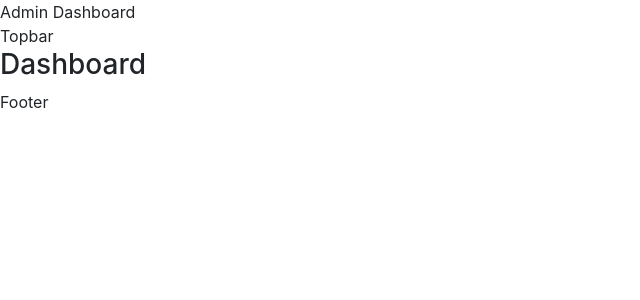
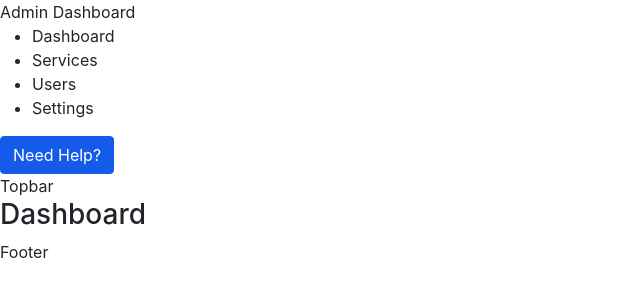
Before and after one commit to uyilboga/react-admin-dashboard, a Next.js app: page /dashboard in a window 1280 px wide. Shown: the top 300 px of the page, without its empty margins (0-640 px from the left). Built offline with nearby package versions, Linux system fonts and the light colour scheme.

Commit message:
sidebar update

```diff
--- a/components/dashboard/partials/Sidebar/Sidebar.js
+++ b/components/dashboard/partials/Sidebar/Sidebar.js
@@ -1,15 +1,44 @@
 import Link from "next/link";
+import {Button} from "react-bootstrap";
 
 function Sidebar() {
 	return (
 		<div className="dashboard-sidebar">
-			<div className="sidebar-log">
+			<div className="sidebar-logo">
 				<Link href={'/dashboard'}>
 					<a>
 						Admin Dashboard
 					</a>
 				</Link>
 			</div>
+			<div className="sidebar-menu">
+				<ul>
+					<li>
+						<Link href={'/dashboard'}>
+							<a>Dashboard</a>
+						</Link>
+					</li>
+					<li>
+						<Link href={'/dashboard'}>
+							<a>Services</a>
+						</Link>
+					</li>
+					<li>
+						<Link href={'/dashboard'}>
+							<a>Users</a>
+						</Link>
+					</li>
+
+					<li>
+						<Link href={'/dashboard'}>
+							<a>Settings</a>
+						</Link>
+					</li>
+				</ul>
+			</div>
+			<div className="sidebar-footer">
+				<Button variant="primary" href={'/'}>Need Help?</Button>
+			</div>
 		</div>
 	)
 }
--- a/package.json
+++ b/package.json
@@ -13,6 +13,7 @@
     "next": "12.1.6",
     "react": "18.2.0",
     "react-bootstrap": "^2.4.0",
+    "react-bootstrap-icons": "^1.8.4",
     "react-dom": "18.2.0",
     "react-feather": "^2.0.10",
     "sass": "^1.53.0"
```
Also changed, not shown: 1 other file (tests, documents, lock files or other folders).
